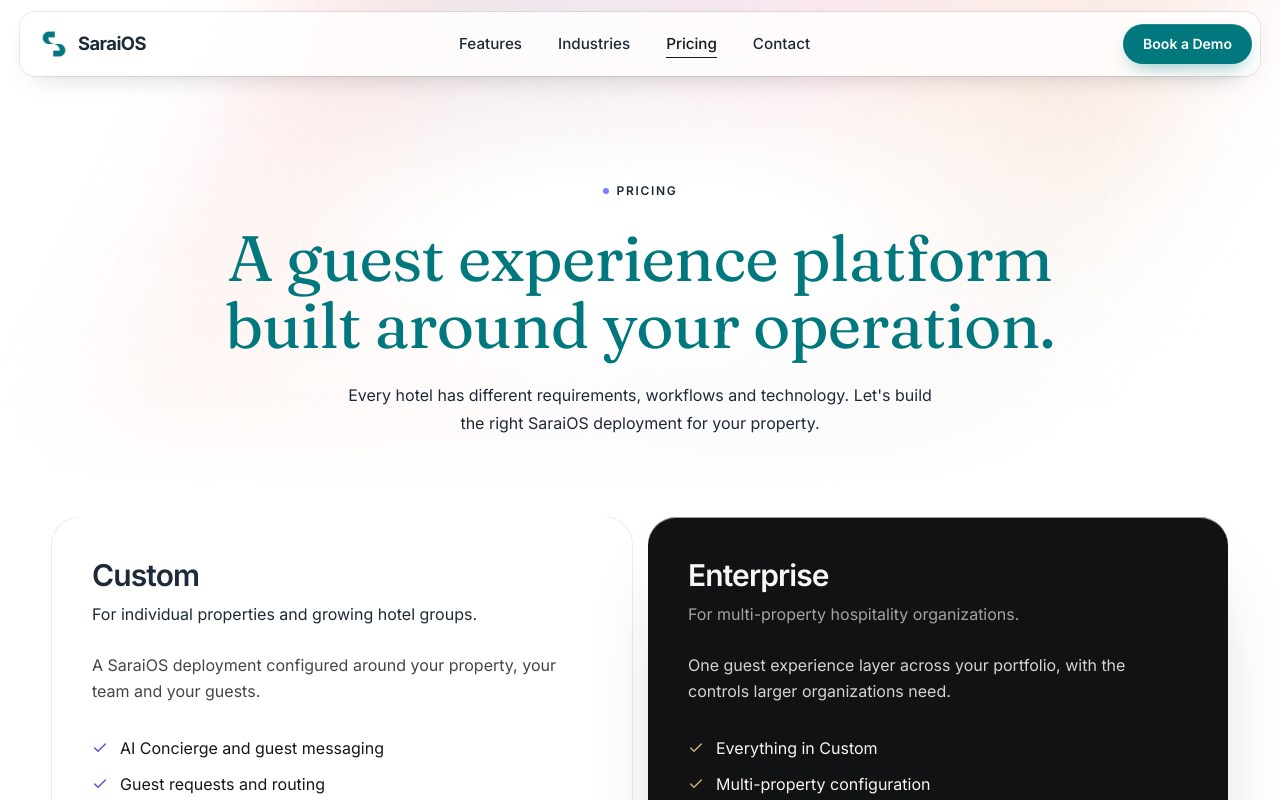
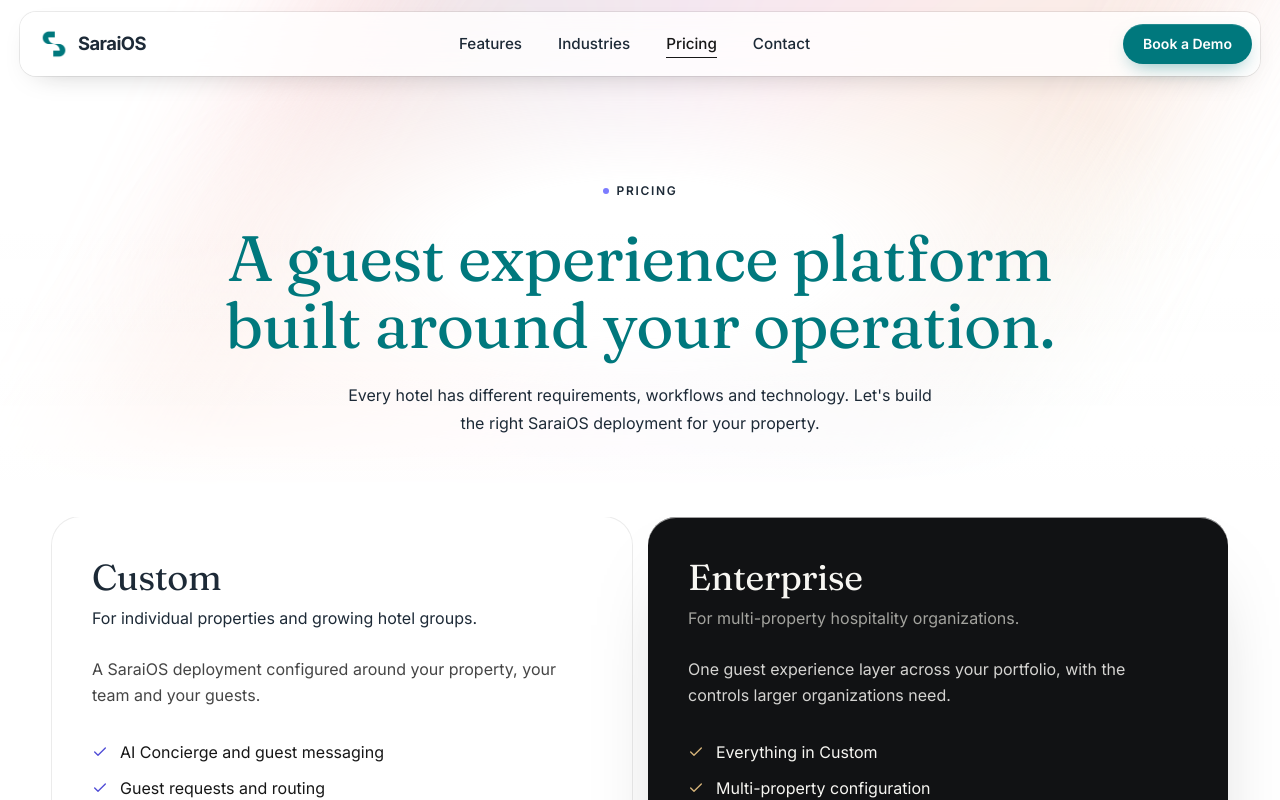
Before and after one commit to abdulrhhkahn/SaraiOS, a Next.js app: page /pricing in a window 1280 px wide. Shown: the top 800 px of the page. Built offline with nearby package versions, Linux system fonts and the light colour scheme; no server answers.

Commit message:
Add files via upload

```diff
--- a/components/pricing/PlanCards.tsx
+++ b/components/pricing/PlanCards.tsx
@@ -16,7 +16,7 @@ export function PlanCards({ compact = false }: { compact?: boolean }) {
             plan.emphasis ? "on-night bg-night text-linen shadow-[var(--shadow-frame)]" : "bg-card ring-1 ring-line",
           )}
         >
-          <h3 className="text-3xl font-semibold tracking-[-0.03em]">{plan.name}</h3>
+          <h3 className="heading-sub text-4xl">{plan.name}</h3>
           <p className={cn("mt-2 lead", plan.emphasis ? "text-night-muted" : "text-stone")}>{plan.audience}</p>
           {!compact && (
             <p className={cn("mt-6 leading-relaxed", plan.emphasis ? "text-linen/85" : "text-ink/80")}>
```
